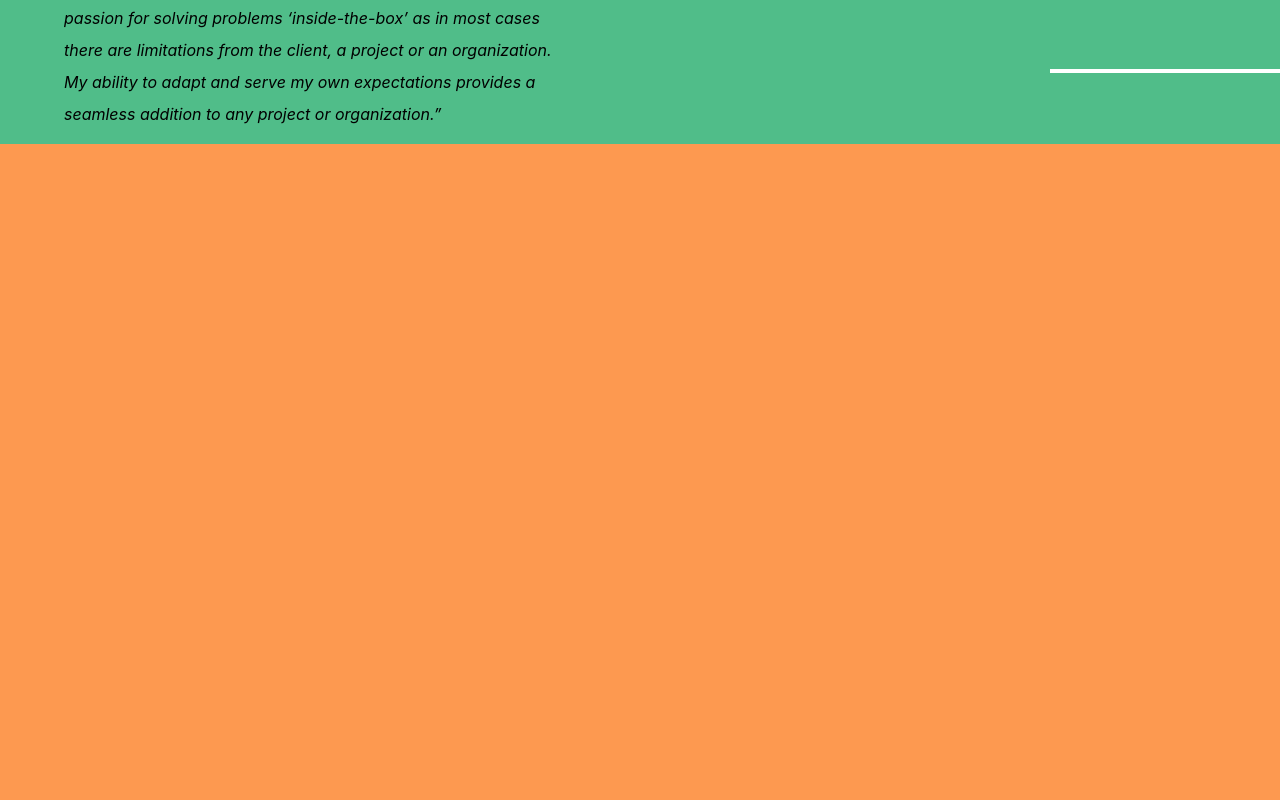
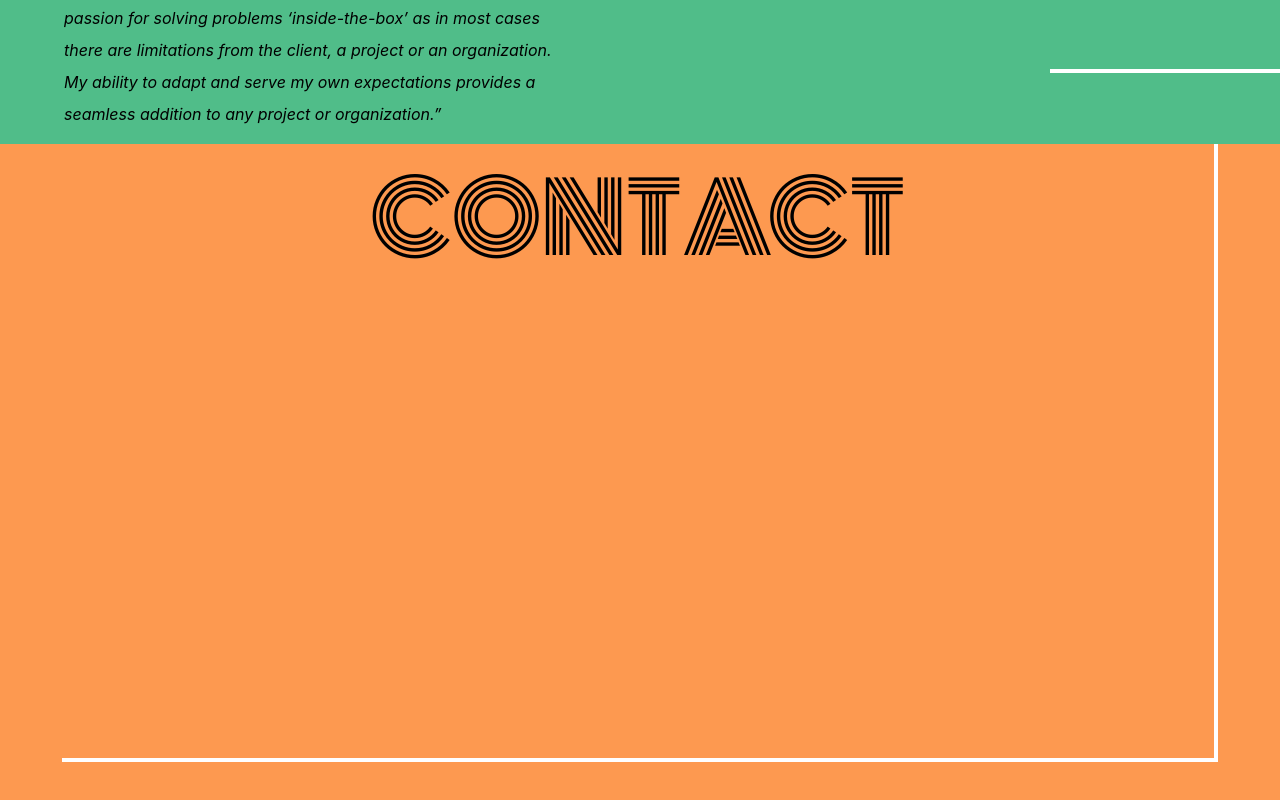
Before and after one commit to ForkingPaths2040/Portfolio, a React (Create React App) app: page / in a window 1280 px wide. Shown: the part 2120-2920 px from the top of the page. Built offline with nearby package versions, Linux system fonts and the light colour scheme.

Commit message:
Rough style layout. Title centered, border-corner made

```diff
--- a/src/components/Contact/Contact.css
+++ b/src/components/Contact/Contact.css
@@ -3,3 +3,19 @@
   margin: 0;
   height: 682px;
 }
+.contact-border {
+  width: 90%;
+  height: 90%;
+  margin: 0 auto;
+  border-right: solid 4px white;
+  border-bottom: solid 4px white;
+}
+
+#contact-title {
+  width: 100%;
+  font-family: "Monoton", cursive;
+  font-size: 96px;
+  font-weight: 100;
+  margin: 0;
+  text-align: center;
+}
--- a/src/components/Contact/Contact.jsx
+++ b/src/components/Contact/Contact.jsx
@@ -4,7 +4,9 @@ import './Contact.css'
 function Contact(props) {
   return (
     <div className="contact-container">
-
+      <div className="contact-border">
+        <h1 id="contact-title">CONTACT</h1>
+      </div>
     </div>
   );
 }
```
